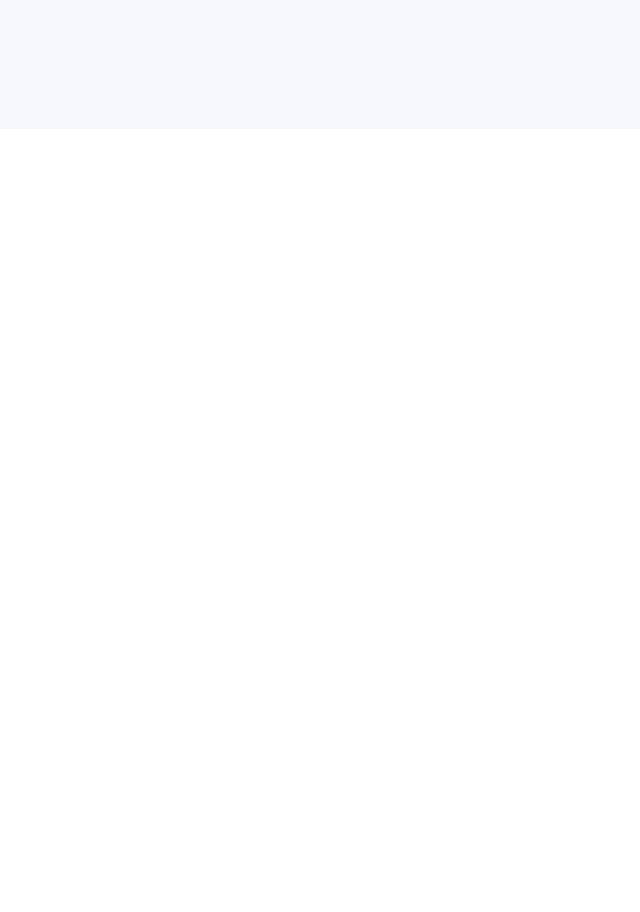
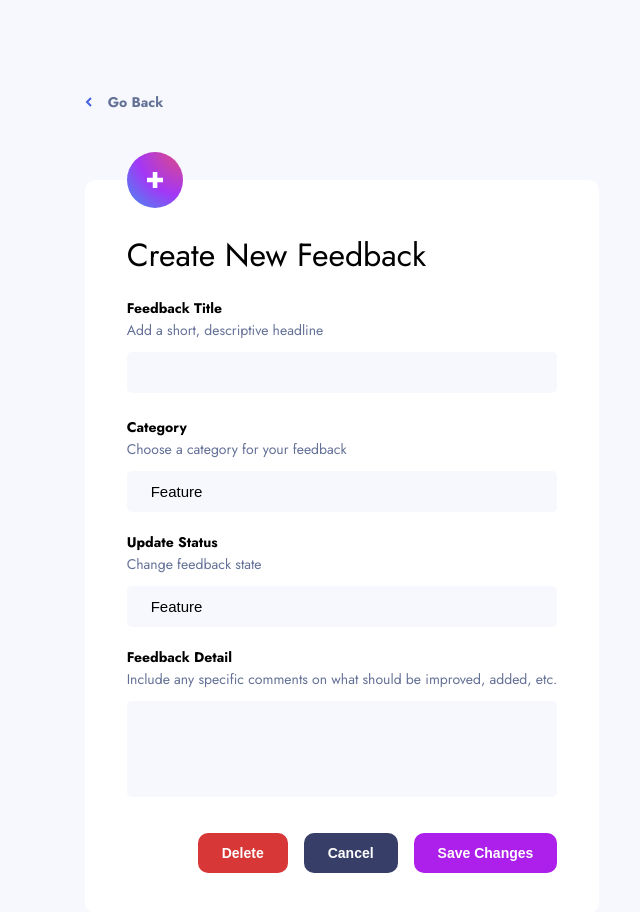
Before and after one commit to eduardsdn/feedback-tracker, a React (Create React App) app in the folder client/: page /editfeedback in a window 1280 px wide. Before the commit this address had no page. Shown: the top 912 px of the page, without its empty margins (298-938 px from the left). Before the commit the page ends 800 px from the top, so only its background shows below. Built offline with nearby package versions, Linux system fonts and the light colour scheme.

Commit message:
Added EditFeedback route

```diff
--- a/client/src/App.jsx
+++ b/client/src/App.jsx
@@ -3,6 +3,7 @@ import GlobalCSS from "./styles/app.module.scss";
 import Suggestions from "./pages/Suggestions";
 import FeedbackDetail from "./pages/FeedbackDetail";
 import AddFeedback from "./pages/AddFeedback";
+import EditFeedback from "./pages/EditFeedback";
 import Roadmap from "./pages/Roadmap";
 import { BrowserRouter, Routes, Route } from "react-router-dom";
 
@@ -16,6 +17,7 @@ const App = function () {
           <Route path="/addfeedback" element={<AddFeedback />}></Route>
           <Route path="/feedbackdetail" element={<FeedbackDetail />}></Route>
           <Route path="/roadmap" element={<Roadmap />}></Route>
+          <Route path="/editfeedback" element={<EditFeedback />}></Route>
         </Routes>
       </div>
     </BrowserRouter>
--- a/client/src/components/buttons/Button.jsx
+++ b/client/src/components/buttons/Button.jsx
@@ -17,7 +17,9 @@ const Button = function ({ text, color, hasPlusIcon, type }) {
     case "black":
       colorClass = buttonsStyle.black;
       break;
-
+    case "red":
+      colorClass = buttonsStyle.red;
+      break;
     default:
       colorClass = buttonsStyle.black;
       break;
--- a/client/src/components/shared/DropdownMenu.jsx
+++ b/client/src/components/shared/DropdownMenu.jsx
@@ -34,7 +34,7 @@ const DropdownOption = function ({
       onClick={() => selectOption(selectFunctionAttribute)}
     >
       <div>{option}</div>
-      {isActive === true ? <img src={checkIcon} alt="" /> : ""}
+      {isActive ? <img src={checkIcon} alt="" /> : ""}
     </div>
   );
 };
--- /dev/null
+++ b/client/src/pages/EditFeedback.jsx
@@ -0,0 +1,157 @@
+import React from "react";
+import { useForm } from "react-hook-form";
+import { useDispatch } from "react-redux";
+
+import { Link, useNavigate } from "react-router-dom";
+
+import DropdownMenu from "../components/shared/DropdownMenu";
+import Button from "../components/buttons/Button";
+import GoBackBtn from "../components/buttons/GoBackBtn";
+import formsStyle from "../styles/forms/forms.module.scss";
+
+import plusIcon from "../assets/shared/icon-new-feedback.svg";
+
+const EditFeedback = function () {
+  // For this form I make use of react hook form
+  const { register, handleSubmit, formState } = useForm();
+  const { errors } = formState;
+  const [selectCategoryHidden, setSelectCategoryHidden] = React.useState(true); //state handling if select input dropdown is shown
+  const [selectStatusHidden, setSelectStatusHidden] = React.useState(true);
+  const [selectedCategoryOption, setSelectedCategoryOption] =
+    React.useState("Feature"); //state handling select input value, Feature by default
+  const [selectedStatusOption, setSelectedStatusOption] =
+    React.useState("Planned");
+  React.useState("Planned");
+  const categories = ["Feature", "UI", "UX", "Enhancement", "Bug"]; //array of categories available in select input dropdown
+  const statuses = ["Suggestion", "Planned", "In-Progress", "Live"];
+  const dispatch = useDispatch();
+  const navigate = useNavigate();
+
+  function toggleCategoryDropdownMenu() {
+    console.log(selectCategoryHidden);
+    setSelectCategoryHidden(!selectCategoryHidden);
+  }
+
+  function toggleStatusDropdownMenu() {
+    setSelectStatusHidden(!selectStatusHidden);
+  }
+
+  function selectCategoryOption(option) {
+    setSelectedCategoryOption(option);
+  }
+
+  function selectStatusOption(option) {
+    setSelectedStatusOption(option);
+  }
+
+  return (
+    <div className={formsStyle.addFeedback}>
+      <header>
+        <nav className={formsStyle.navigation}>
+          <GoBackBtn route="/" />
+        </nav>
+      </header>
+
+      <main className={formsStyle.formContainer}>
+        <img src={plusIcon} className={formsStyle.decorIcon} alt="" />
+        <h1 className={formsStyle.formTitle}>Create New Feedback</h1>
+        <form className={formsStyle.form} action="">
+          <div className={formsStyle.inputHolder}>
+            <label htmlFor="title">Feedback Title</label>
+            <p className={formsStyle.inputDescription}>
+              Add a short, descriptive headline
+            </p>
+            <input
+              className={`${formsStyle.inputField} ${
+                errors.title ? formsStyle.inputError : ""
+              }`}
+              id="title"
+              type="text"
+              {...register("title", {
+                required: { value: true, message: "Can't be empty" },
+              })}
+            />
+            <p className={formsStyle.errorMessage}>{errors.title?.message}</p>
+          </div>
+
+          <div className={`${formsStyle.inputHolder} ${formsStyle.select}`}>
+            <label htmlFor="">Category</label>
+            <p className={formsStyle.inputDescription}>
+              Choose a category for your feedback
+            </p>
+            <input
+              className={`${formsStyle.inputField} ${formsStyle.select}`}
+              type="text"
+              readOnly
+              value={selectedCategoryOption}
+              onClick={() => toggleCategoryDropdownMenu()}
+              {...register("category")}
+            />
+            {!selectCategoryHidden ? (
+              <DropdownMenu
+                mountedOn={"form"}
+                options={categories}
+                selectOption={selectCategoryOption}
+                selectedOption={selectedCategoryOption}
+              />
+            ) : null}
+          </div>
+
+          <div className={`${formsStyle.inputHolder} ${formsStyle.select}`}>
+            <label htmlFor="">Update Status</label>
+            <p className={formsStyle.inputDescription}>Change feedback state</p>
+            <input
+              className={`${formsStyle.inputField} ${formsStyle.select}`}
+              type="text"
+              readOnly
+              value={selectedStatusOption}
+              onClick={() => toggleStatusDropdownMenu()}
+              {...register("category")}
+            />
+            {!selectStatusHidden ? (
+              <DropdownMenu
+                mountedOn={"form"}
+                options={statuses}
+                selectOption={selectStatusOption}
+                selectedOption={selectedStatusOption}
+              />
+            ) : null}
+          </div>
+
+          <div className={formsStyle.inputHolder}>
+            <label htmlFor="">Feedback Detail</label>
+            <p className={formsStyle.inputDescription}>
+              Include any specific comments on what should be improved, added,
+              etc.
+            </p>
+            <textarea
+              className={`${formsStyle.inputField} ${
+                errors.detail ? formsStyle.inputError : ""
+              }`}
+              {...register("description", {
+                required: { value: true, message: "Can't be empty" },
+              })}
+            />
+            <p className={formsStyle.errorMessage}>{errors.detail?.message}</p>
+          </div>
+
+          <div className={formsStyle.buttonsContainer}>
+            <Button color={"red"} text={"Delete"}></Button>
+
+            <Link to="/">
+              <Button color={"black"} text={"Cancel"}></Button>
+            </Link>
+
+            <Button
+              color={"purple"}
+              text={"Save Changes"}
+              type="submit"
+            ></Button>
+          </div>
+        </form>
+      </main>
+    </div>
+  );
+};
+
+export default EditFeedback;
--- a/client/src/styles/_variables.scss
+++ b/client/src/styles/_variables.scss
@@ -39,6 +39,8 @@ $purpleLight: #c75af6;
 $peach: #f49f85;
 $red: #d73737;
 
+$redLight: #e98888;
+
 // hovers colors
 
 $blueHover: #cfd7ff;
--- a/client/src/styles/app.module.scss
+++ b/client/src/styles/app.module.scss
@@ -46,4 +46,9 @@ img {
   font-family: $font;
   background-color: $whiteDirty;
   // height: 100vh;
+
+  @media (max-width: 768px) {
+    flex-direction: column;
+    padding: 0px 40px 113px 40px;
+  }
 }
--- a/client/src/styles/buttons.module.scss
+++ b/client/src/styles/buttons.module.scss
@@ -38,6 +38,10 @@ a {
 }
 
 .red {
+  background-color: $red;
+  &:hover {
+    background-color: $redLight;
+  }
 }
 
 .goBackLink {
--- a/client/src/styles/suggestions/suggestions.module.scss
+++ b/client/src/styles/suggestions/suggestions.module.scss
@@ -7,6 +7,11 @@
   display: flex;
   justify-content: center;
   gap: 24px;
+
+  @media (max-width: 768px) {
+    flex-direction: column;
+    align-items: center;
+  }
 }
 
 main {
--- a/client/src/styles/suggestions/suggestionsLeftPanel.module.scss
+++ b/client/src/styles/suggestions/suggestionsLeftPanel.module.scss
@@ -7,4 +7,9 @@
   flex-direction: column;
   gap: 24px;
   // max-height: 529px;
+
+  @media (max-width: 768px) {
+    flex-direction: row;
+    justify-content: center;
+  }
 }
```
